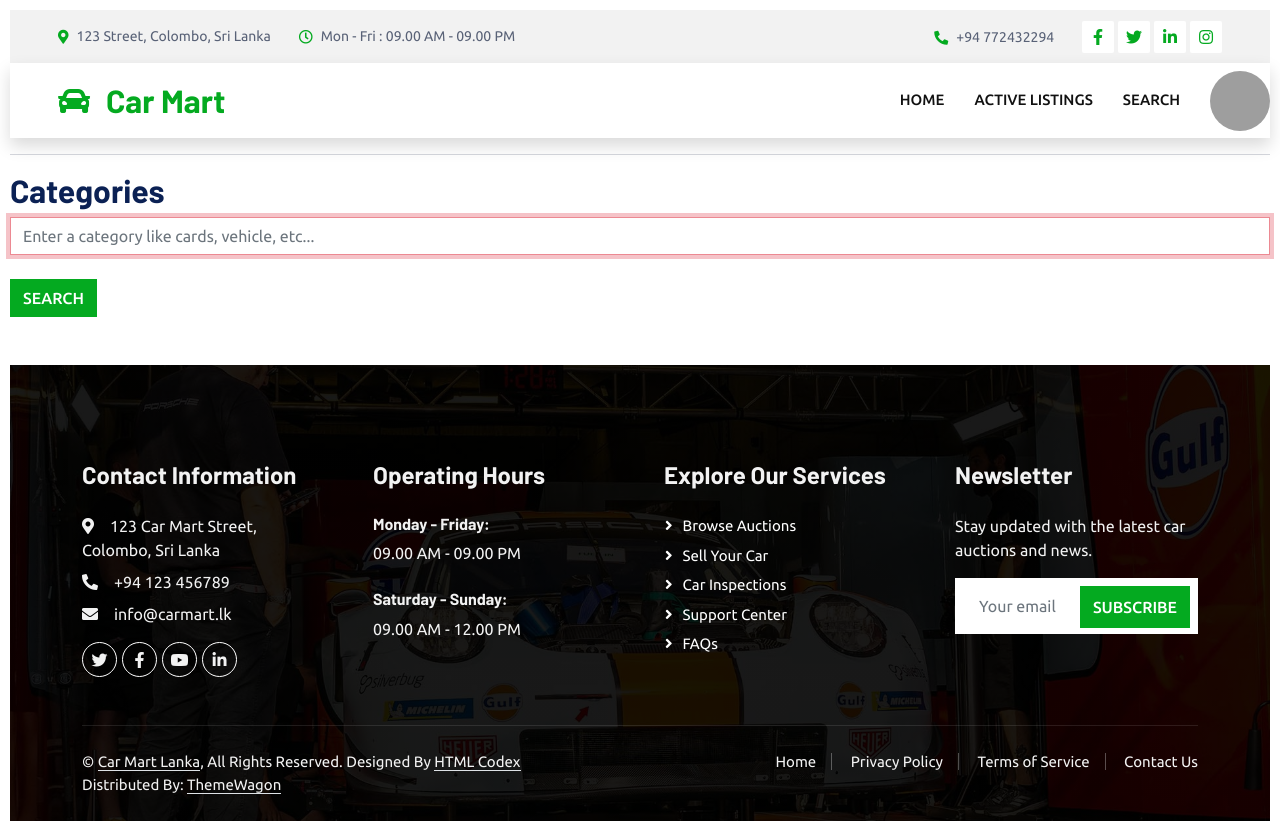
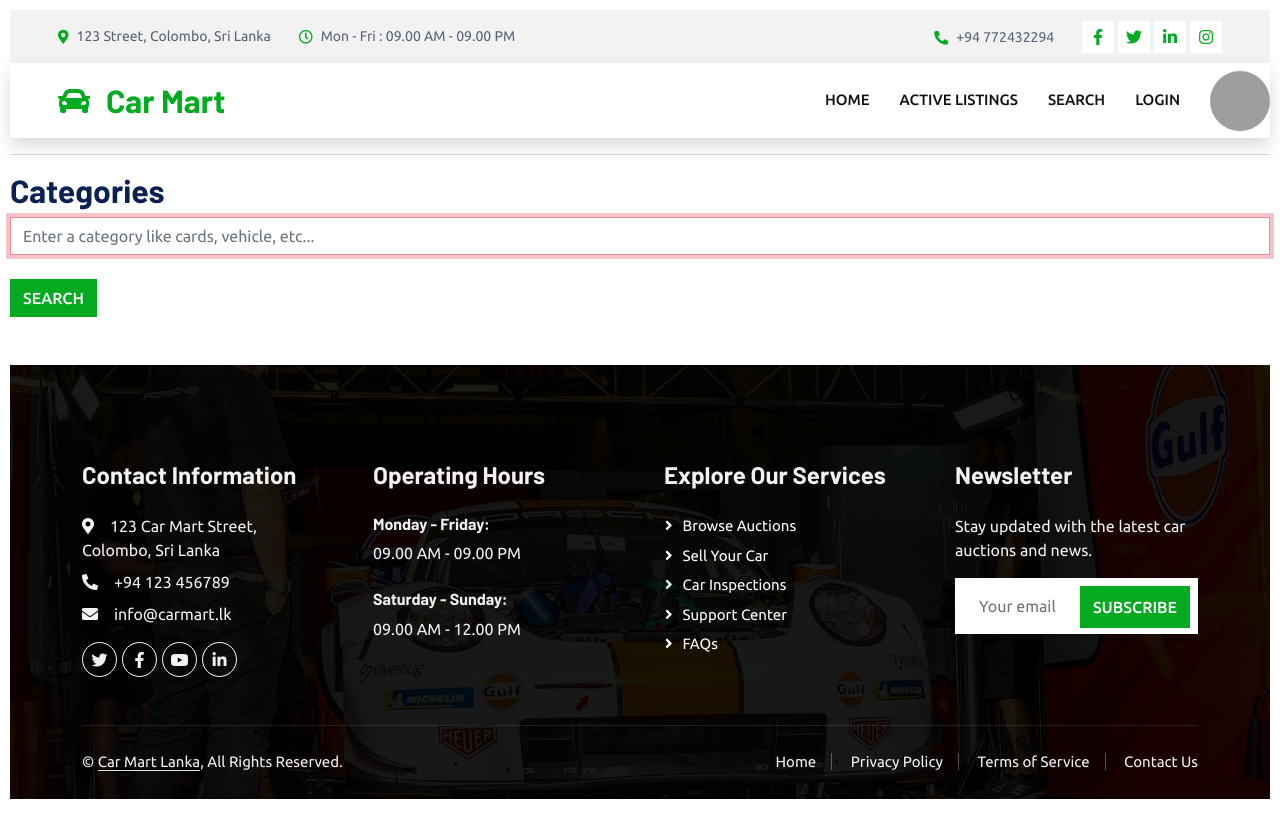
Before and after one commit to Mihiru-Lakshitha/Car-selling-platform, a Django app: page /auctions/categories in a window 1280 px wide. After the commit the page ends 799 px from the top, so only its background shows below. Run offline with Django 4.2, Linux system fonts and the light colour scheme; parts of the project's set-up code (start-up, migrations or seed data) failed here and were passed over; some libraries are stand-ins or nearby versions; grey boxes are pictures that could not be loaded.

Commit message:
Update layout.html

```diff
--- a/auctions/templates/auctions/layout.html
+++ b/auctions/templates/auctions/layout.html
@@ -84,13 +84,17 @@
             <a class="nav-link" href="{% url 'default_home' %}">Home</a>
             <a class="nav-link" href="{% url 'index' %}">Active Listings</a>
             <a class="nav-link" href="{% url 'categories' %}">Search</a>
+            <a class="nav-link" href="{% url 'login' %}">Login</a>
+
             {% if user.is_authenticated %}
                 <a class="nav-link" href="{% url 'create' %}">Create Listing</a>
-                <a class="nav-link" href="{% url 'watchlist' %}">WatchList <span class="badge bg-info">{{ user.watchlist_counter }}</span>
+                <a class="nav-link" href="{% url 'watchlist' %}">WatchList
+                    <span class="badge bg-info">{{ user.watchlist_counter }}</span>
+                </a>
             {% endif %}
-            </a>
-            </div>
         </div>
+    </div>
+
     </div>
     <div class="user-avatar">
         <a href="{% url 'user_profile' %}">
@@ -165,9 +169,6 @@
             <div class="row">
                 <div class="col-md-6 text-center text-md-start mb-3 mb-md-0">
                     &copy; <a class="border-bottom" href="#">Car Mart Lanka</a>, All Rights Reserved.
-                    <!--/*** This template is free as long as you keep the footer author’s credit link/attribution link/backlink. If you'd like to use the template without the footer author’s credit link/attribution link/backlink, you can purchase the Credit Removal License from "https://htmlcodex.com/credit-removal". Thank you for your support. ***/-->
-                    Designed By <a class="border-bottom" href="https://htmlcodex.com">HTML Codex</a>
-                    <br>Distributed By: <a class="border-bottom" href="https://themewagon.com" target="_blank">ThemeWagon</a>
                 </div>
                 <div class="col-md-6 text-center text-md-end">
                     <div class="footer-menu">
```
